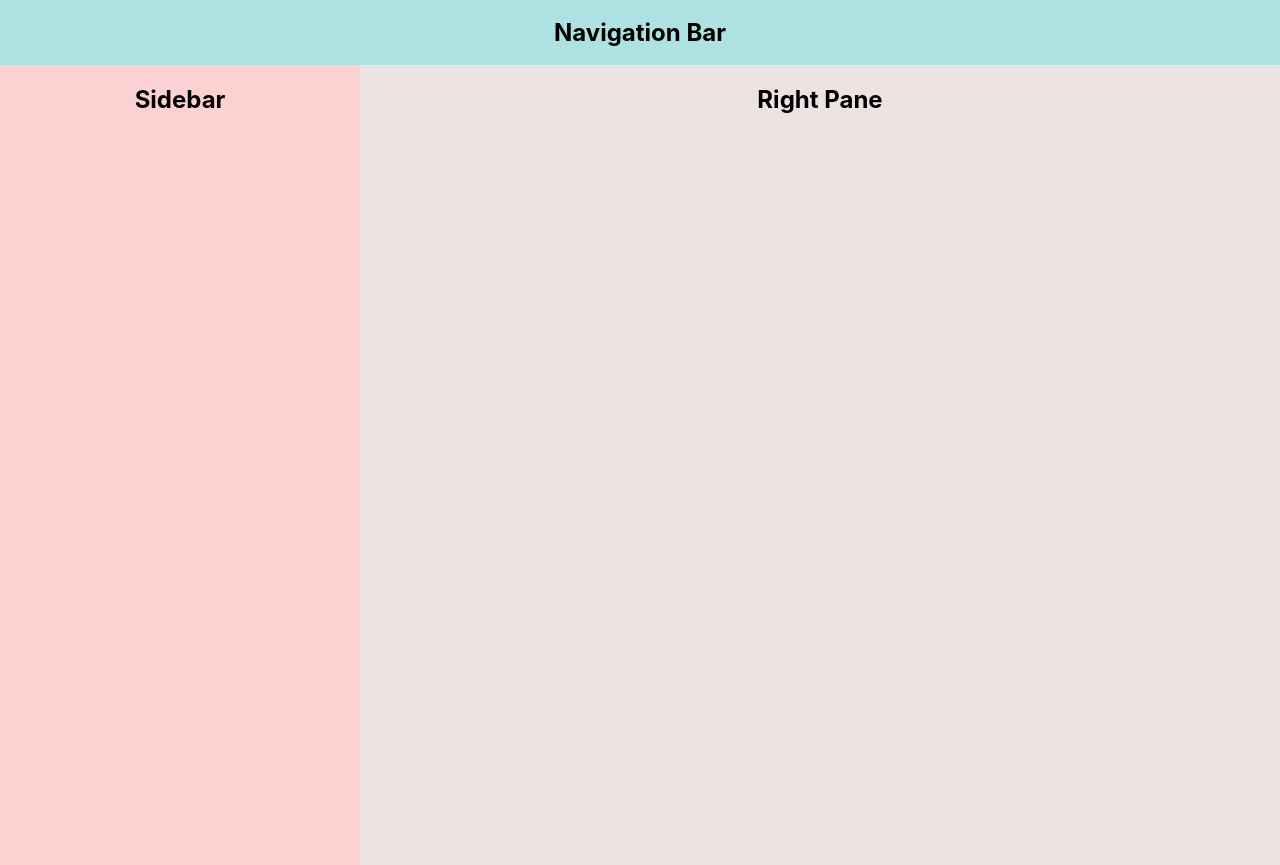
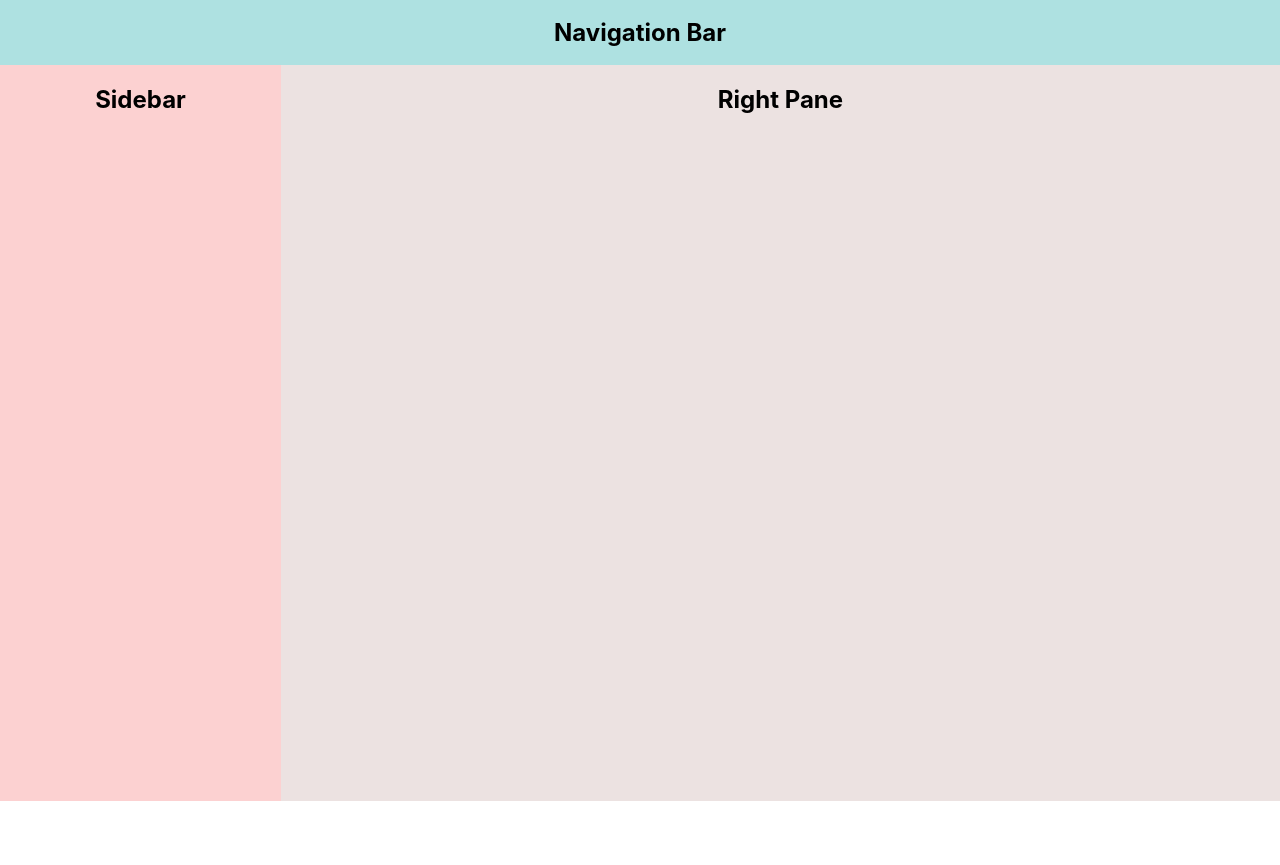
Before and after one commit to mutlumehmet/git-search, a React (Create React App) app: page / in a window 1280 px wide. After the commit the page ends 801 px from the top, so only its background shows below. Built offline with nearby package versions, Linux system fonts and the light colour scheme.

Commit message:
css arrangements

```diff
--- a/src/Layout/Layout.module.css
+++ b/src/Layout/Layout.module.css
@@ -0,0 +1,18 @@
+.main {
+display:flex;
+flex-direction: column;
+height: 100%
+}
+
+.nav-row {
+  display: flex;
+  flex-direction: row;
+  position:sticky
+
+}
+
+.main-row {
+  display: flex;
+  flex-direction: row;
+  height:calc(100vh - 64px)
+}
--- a/src/Layout/Layout.tsx
+++ b/src/Layout/Layout.tsx
@@ -1,13 +1,18 @@
 import NavBar from "./NavBar";
 import RightPane from "./RightPane";
 import SideBar from "./SideBar";
+import styles from "./Layout.module.css";
 
 const Layout = () => {
   return (
-    <div>
-      <NavBar />
-      <SideBar />
-      <RightPane />
+    <div className={styles.main}>
+      <div className={styles["nav-row"]}>
+        <NavBar />
+      </div>
+      <div className={styles["main-row"]}>
+        <SideBar />
+        <RightPane />
+      </div>
     </div>
   );
 };
--- a/src/Layout/NavBar.module.css
+++ b/src/Layout/NavBar.module.css
@@ -2,8 +2,6 @@
   display:flex;
   align-items: center;
   justify-content: center;
-  position: fixed;
-  top: 0;
   width: 100%;
   height: 65px;
   background-color: #AEE1E1;
--- a/src/Layout/RightPane.module.css
+++ b/src/Layout/RightPane.module.css
@@ -2,9 +2,7 @@
   display:flex;
   justify-content: center;
   align-items: start;
-  left:0;
-  margin-left:360px;
-  margin-top:65px;
-  height:100vh;
+  height:100%;
+  width:100%;
   background-color: #ECE2E1;
 }
--- a/src/Layout/SideBar.module.css
+++ b/src/Layout/SideBar.module.css
@@ -2,9 +2,7 @@
   display:flex;
   justify-content: center;
   align-items: start;
-  position:fixed;
-  left:0;
   width:360px;
-  height:100vh;
+  height:100%;
   background-color: #FCD1D1;
 }
```
